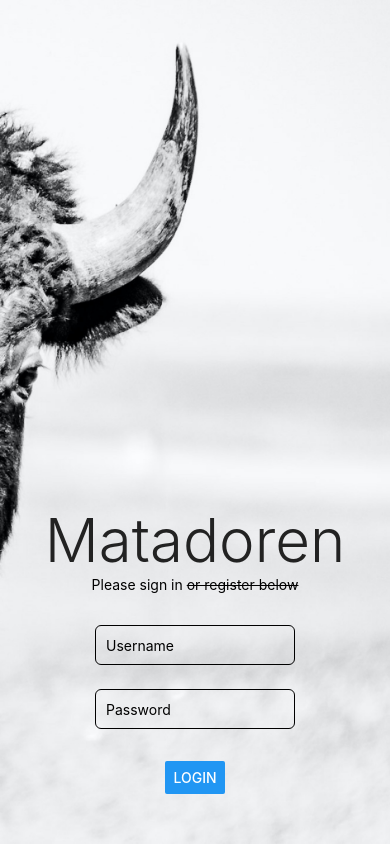
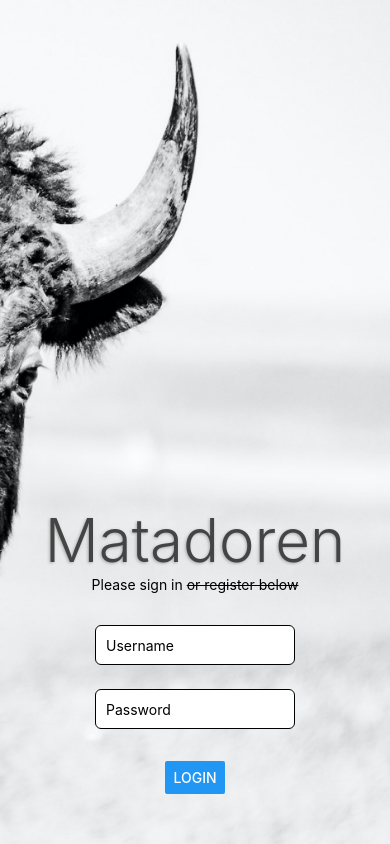
Before and after one commit to david-O-Ciarnain/matadoren-chat, a React Native app: screen / in a window 390 px wide. Built offline with nearby package versions, Linux system fonts and the light colour scheme.

Commit message:
Shadow on title, white bh in inputs

```diff
--- a/App.tsx
+++ b/App.tsx
@@ -7,7 +7,7 @@ export default function App() {
   return (
     <View style={styles.container}>
       <LoginScreen />
-      <StatusBar style="auto" />
+      {/* <StatusBar style="auto" /> */}
     </View>
   );
 }
--- a/src/components/Header.js
+++ b/src/components/Header.js
@@ -8,7 +8,10 @@ const styles = StyleSheet.create({
   title: {
     fontSize: 60,
     fontWeight: "300",
-    color: "#222",
+    color: "#444",
+    textShadowColor: "#aaa",
+    textShadowOffset: { width: -1, height: 1 },
+    textShadowRadius: 3,
   },
 });
 
--- a/src/components/LoginForm.js
+++ b/src/components/LoginForm.js
@@ -25,12 +25,15 @@ const LoginForm = () => {
           onChangeText={onChangeUsername}
           value={username}
           placeholder="Username"
+          textContentType="username"
         />
         <TextInput
           style={styles.input}
           onChangeText={onChangePassword}
           value={password}
           placeholder="Password"
+          secureTextEntry={true}
+          textContentType="password"
         />
       </View>
       <Button title="Login" style={styles.loginbutton}>
@@ -54,6 +57,7 @@ const styles = StyleSheet.create({
     borderRadius: 6,
     padding: 10,
     width: 200,
+    backgroundColor: "#fff",
   },
   loginbutton: {
     width: 200,
```
